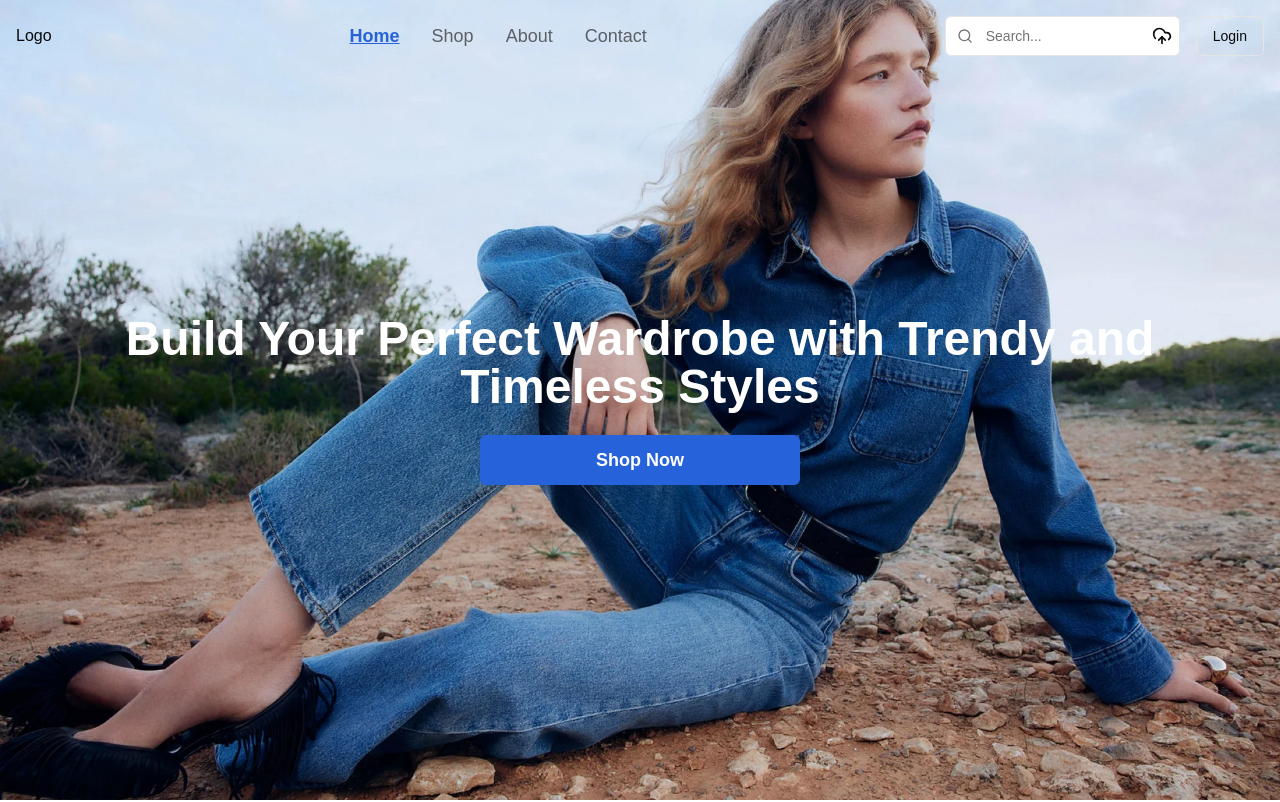
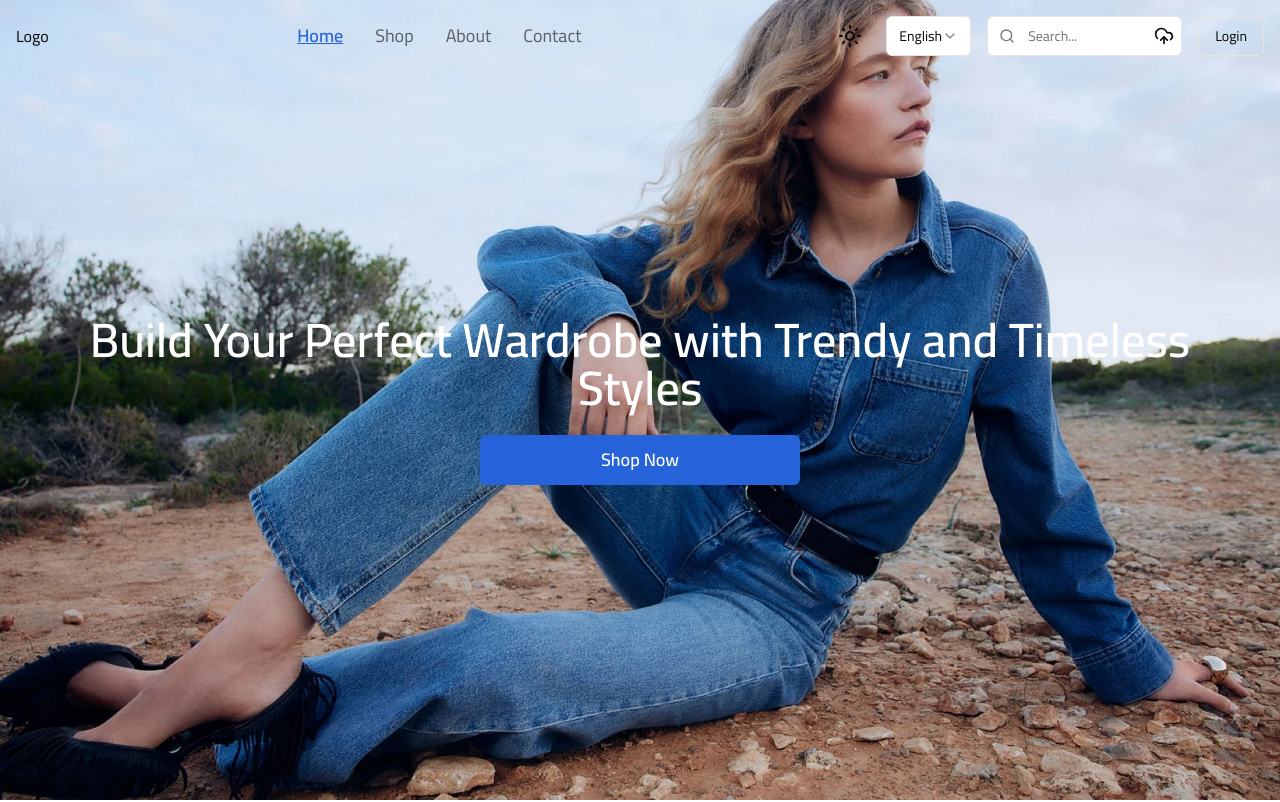
Before and after one commit to omar-alghaish/clothes-client, a Next.js app: page /en in a window 1280 px wide. Shown: the top 802 px of the page. Built offline with nearby package versions, Linux system fonts and the light colour scheme.

Commit message:
add arabic , toggle theme

```diff
--- a/src/app/[locale]/components/Section1.tsx
+++ b/src/app/[locale]/components/Section1.tsx
@@ -1,9 +1,12 @@
 import Image from "next/image";
 import React from "react";
+import { useTranslations } from "next-intl"; // Import the hook
+
 import background from "../../../assets/backgrounds/b1.webp";
 import { Button } from "@/components/ui/button";
 
 const Section1 = () => {
+  const t = useTranslations("HomePage.section1");
   return (
     <section className="relative">
       <Image
@@ -14,14 +17,12 @@ const Section1 = () => {
         src={background.src}
       />
       <div className="absolute  top-[50%] left-[50%] transform translate-x-[-50%] translate-y-[-50%] flex flex-col items-center gap-6  w-[1200px] max-w-[100%] p-4">
-      <h1 className="text-4xl sm:text-5xl font-extrabold text-white text-center">
-          Build Your Perfect Wardrobe with Trendy and Timeless Styles
-        </h1>
-        <Button className="w-80 h-[50px] text-lg font-semibold text-white bg-primary hover:bg-primary-600 transition-colors duration-300">
+        <h1 className="text-4xl sm:text-5xl font-extrabold text-white text-center">
+        {t("heading")}        </h1>
+        <Button className="w-80 h-[50px] text-lg font-semibold text-primary-foreground bg-primary hover:bg-primary-600 transition-colors duration-300">
           Shop Now
         </Button>
       </div>
-
     </section>
   );
 };
--- a/src/app/[locale]/layout.tsx
+++ b/src/app/[locale]/layout.tsx
@@ -1,5 +1,5 @@
 import type { Metadata } from "next";
-import { Geist, Geist_Mono } from "next/font/google";
+import { Geist, Geist_Mono, Cairo } from "next/font/google";
 import { NextIntlClientProvider } from "next-intl";
 import { getMessages } from "next-intl/server";
 import "../../styles/globals.css";
@@ -14,6 +14,12 @@ const geistSans = Geist({
 const geistMono = Geist_Mono({
   variable: "--font-geist-mono",
   subsets: ["latin"],
+});
+
+const cairoFont = Cairo({
+  variable: "--font-cairo",
+  subsets: ["arabic"],
+  weight: ["300", "400", "600"], // Specify weights
 });
 
 export const metadata: Metadata = {
@@ -33,12 +39,14 @@ export default async function RootLayout({
   return (
     <html lang={resolvedParams.locale}> {/* Use resolvedParams.locale to get the string */}
       <body
-        className={`${geistSans.variable} ${geistMono.variable} antialiased`}
+        className={`antialiased ${
+          resolvedParams.locale === "ar" ? cairoFont.variable : geistMono.variable
+        } ${geistSans.variable}`}
       >
         <NextIntlClientProvider messages={messages}>
           <ReduxProvider>
             <Header />
-            <div> {children}</div>
+            <div>{children}</div>
             <Footer />
           </ReduxProvider>
         </NextIntlClientProvider>
--- /dev/null
+++ b/src/app/[locale]/loading.tsx
@@ -0,0 +1,3 @@
+export default function Loading() {
+    return <p>Loading...</p>
+  }
--- /dev/null
+++ b/src/components/common/changeLang/components/MainContent.tsx
@@ -0,0 +1,32 @@
+"use client";
+import { Select, SelectContent, SelectItem, SelectTrigger, SelectValue } from '@/components/ui/select'
+import { useLocale } from 'next-intl'
+import { usePathname, useRouter } from 'next/navigation'
+import React from 'react'
+
+const MainContent = () => {
+  const locale = useLocale()
+  const pathname = usePathname()
+  const router = useRouter()
+
+  const handleLanguageChange = (value: string) => {
+    const path = pathname.split("/").slice(2).join("/");
+    router.push(`/${value}/${path}`);
+  }
+
+  return (
+    <div>
+      <Select onValueChange={handleLanguageChange} defaultValue={locale}>
+        <SelectTrigger>
+          <SelectValue placeholder="Select a language" />
+        </SelectTrigger>
+        <SelectContent>
+          <SelectItem value="en">English</SelectItem>
+          <SelectItem value="ar">العربية</SelectItem>
+        </SelectContent>
+      </Select>
+    </div>
+  )
+}
+
+export default MainContent;
--- /dev/null
+++ b/src/components/common/changeLang/index.ts
@@ -0,0 +1 @@
+export {default as ChangeLang} from "./components/MainContent"
--- a/src/components/common/header/components/MainHeader.tsx
+++ b/src/components/common/header/components/MainHeader.tsx
@@ -6,6 +6,8 @@ import { Button } from "@/components/ui/button";
 import { CloudUpload, Search } from "lucide-react";
 import LinksList from "./LinksList";
 import Logo from "../../logo";
+import { ChangeLang } from "../../changeLang";
+import ThemeToggle from "../../toggleTheme";
 
 export const MainHeader = () => {
   const locale = useLocale();
@@ -15,6 +17,8 @@ export const MainHeader = () => {
       <Logo />
       <LinksList lang={locale} className="gap-8" />
       <div className="flex gap-4 items-center">
+        <ThemeToggle />
+        <ChangeLang />
         <div className="relative">
           <Input
           className=""
--- a/src/components/common/header/components/MobileHeader.tsx
+++ b/src/components/common/header/components/MobileHeader.tsx
@@ -8,6 +8,8 @@ import Logo from "../../logo";
 import LinksList from "./LinksList";
 import { Input } from "@/components/ui/input";
 import { Search } from "lucide-react";
+import { ChangeLang } from "../../changeLang";
+import ThemeToggle from "../../toggleTheme";
 
 export const MobileHeader = () => {
   const locale = useLocale();
@@ -16,6 +18,7 @@ export const MobileHeader = () => {
   return (
     <div className="md:hidden flex justify-between items-center p-4 w-full">
       {/* Menu Button */}
+      <div className="flex items-center gap-4">
         <Menu
           className="h-6 w-6 cursor-pointer"
           onClick={() => setIsMenuOpen(true)}
@@ -23,11 +26,14 @@ export const MobileHeader = () => {
 
         {/* Logo */}
         <Logo />
+      </div>
 
-      {/* Login Button - Visible on mobile outside sidebar */}
+      <div className="flex items-center gap-4">
+        <ThemeToggle />
         <Button variant="outline" className="!px-3">
           Login
         </Button>
+      </div>
 
       {/* Sidebar */}
       {isMenuOpen && (
@@ -60,6 +66,8 @@ export const MobileHeader = () => {
             className="flex-col gap-4"
             onNavigate={() => setIsMenuOpen(false)}
           />
+
+          <ChangeLang />
         </div>
       </div>
     </div>
--- /dev/null
+++ b/src/components/common/toggleTheme/index.tsx
@@ -0,0 +1,50 @@
+// components/ThemeToggle.tsx
+"use client";
+import { useEffect, useState } from 'react';
+import { Sun, Moon } from 'lucide-react';
+
+const ThemeToggle = () => {
+  const [isDarkMode, setIsDarkMode] = useState(false);
+
+  // Check for saved theme preference in localStorage
+  useEffect(() => {
+    const savedTheme = localStorage.getItem('theme');
+    if (savedTheme) {
+      setIsDarkMode(savedTheme === 'dark');
+    } else {
+      // If no saved theme, use system preference
+      setIsDarkMode(window.matchMedia('(prefers-color-scheme: dark)').matches);
+    }
+  }, []);
+
+  // Update the theme when toggled
+  const toggleTheme = () => {
+    setIsDarkMode((prev) => !prev);
+  };
+
+  // Apply the theme to the body element
+  useEffect(() => {
+    if (isDarkMode) {
+      document.body.classList.add('dark');
+      localStorage.setItem('theme', 'dark');
+    } else {
+      document.body.classList.remove('dark');
+      localStorage.setItem('theme', 'light');
+    }
+  }, [isDarkMode]);
+
+  return (
+    <button
+      onClick={toggleTheme}
+      className="p-2 rounded-xl  border-foreground dark:border-foreground transition-colors duration-300"
+    >
+      {isDarkMode ? (
+        <Moon className="w-6 h-6 text-foreground dark:text-foreground" />
+      ) : (
+        <Sun className="w-6 h-6 text-foreground" />
+      )}
+    </button>
+  );
+};
+
+export default ThemeToggle;
--- a/src/messages/ar.json
+++ b/src/messages/ar.json
@@ -4,13 +4,15 @@
     "homeTitle": "الصفحه الرئيسيه",
     "about": "عنا",
     "aboutTitle": "عنا",
-      "shop":"المتجر",
-      "shopTitle":"المتجر",
-      "contact":"تواصل",
-      "contactTitle":"تواصل"
+    "shop": "المتجر",
+    "shopTitle": "المتجر",
+    "contact": "تواصل",
+    "contactTitle": "تواصل"
   },
   "HomePage": {
-      "title": "الصفحه الرئيسيه"
+    "title": "الصفحه الرئيسيه",
+    "section1": {
+      "heading": "ابني خزانة ملابسك المثالية مع الأنماط العصرية والخالدة"
     }
-
   }
+}
--- a/src/messages/en.json
+++ b/src/messages/en.json
@@ -10,6 +10,9 @@
       "contactTitle":"Contact page"
     },
     "HomePage": {
-      "title": "Landing page"
+      "title": "Landing page",
+      "section1":{
+"heading":"Build Your Perfect Wardrobe with Trendy and Timeless Styles"
+      }
     }
   }
--- a/src/styles/globals.css
+++ b/src/styles/globals.css
@@ -1,9 +1,10 @@
 @tailwind base;
 @tailwind components;
 @tailwind utilities;
-
+/* styles/globals.css */
+@import url('https://fonts.googleapis.com/css2?family=Cairo:wght@200..1000&family=Rubik:ital,wght@0,300..900;1,300..900&display=swap');
 body {
-  font-family: Arial, Helvetica, sans-serif;
+  /* font-family: Arial, Helvetica, sans-serif; */
 }
 
 @layer base {
--- a/tailwind.config.ts
+++ b/tailwind.config.ts
@@ -118,6 +118,10 @@ export default {
         "accordion-down": "accordion-down 0.2s ease-out",
         "accordion-up": "accordion-up 0.2s ease-out",
       },
+      fontFamily: {
+        sans: ['Cairo', 'sans-serif'],  // Use Cairo for Arabic
+        body: ['Roboto', 'sans-serif'], // Default font for other languages
+      },
     },
   },
   plugins: [typography,tailwindcssAnimate],
```
Also changed, not shown: 1 other file (tests, documents, lock files or other folders). Lines whose indentation alone changed are shown as unchanged.
